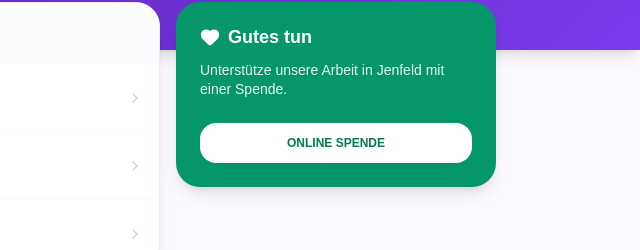
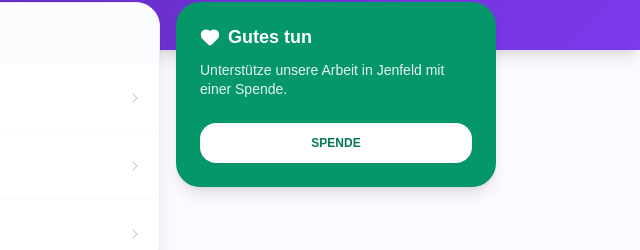
Before and after one commit to einfachJUcraft/Digitaler-Wilkommenstisch, a plain HTML site: page index.html in a window 1280 px wide. Shown: the part 182-432 px from the top of the page, 640-1280 px from the left. Drawn offline with nearby package versions, Linux system fonts and the light colour scheme; no server answers.

Commit message:
Update index.html

```diff
--- a/index.html
+++ b/index.html
@@ -99,7 +99,7 @@
                         <h2 class="font-bold text-lg leading-tight">Gutes tun</h2>
                     </div>
                     <p class="text-sm opacity-90 mb-6 leading-snug">Unterstütze unsere Arbeit in Jenfeld mit einer Spende.</p>
-                    <div class="w-full bg-white text-emerald-700 py-3 rounded-2xl font-bold text-xs uppercase text-center shadow-sm">Online Spende</div>
+                    <div class="w-full bg-white text-emerald-700 py-3 rounded-2xl font-bold text-xs uppercase text-center shadow-sm">Spende</div>
                 </a>
             </div>
 
```
